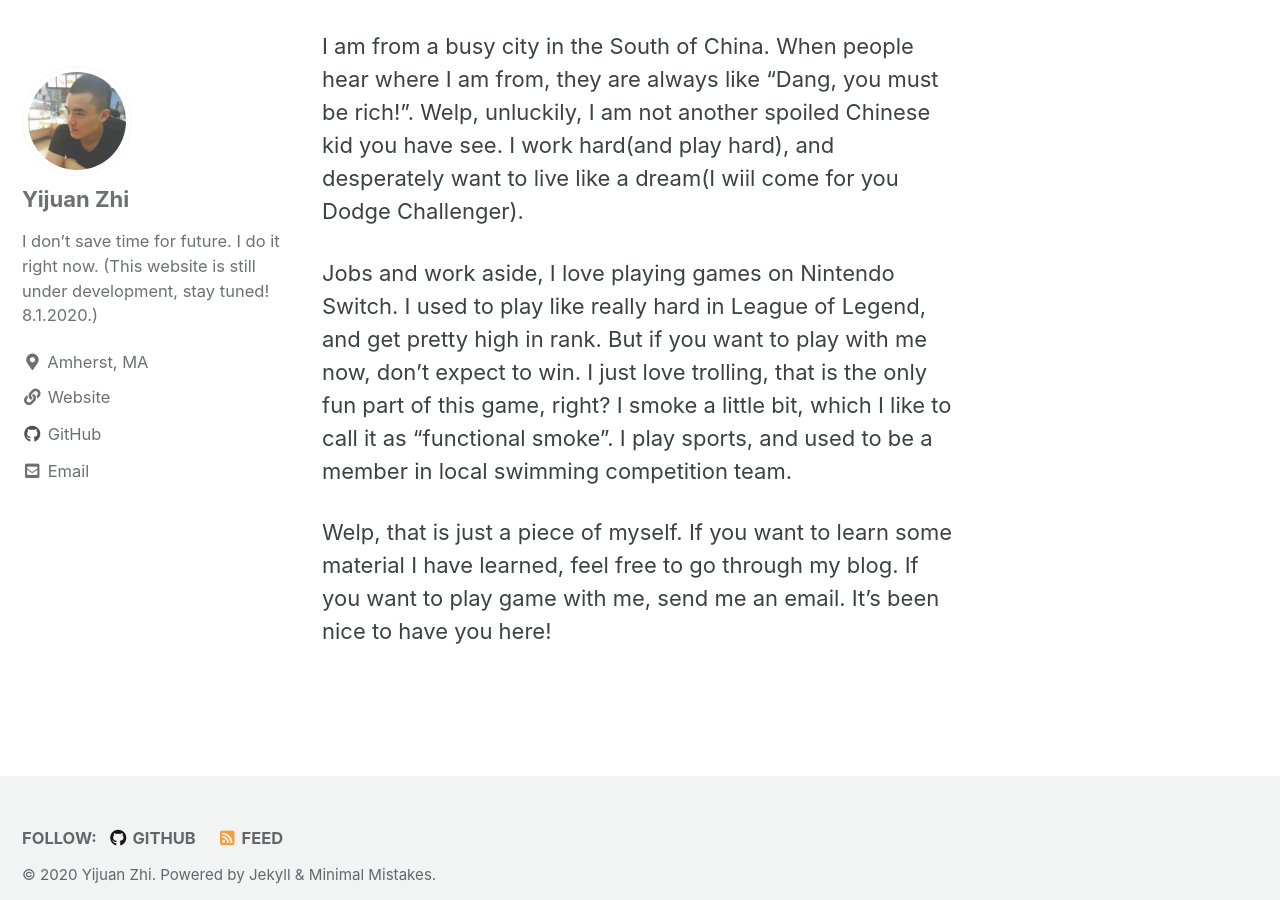
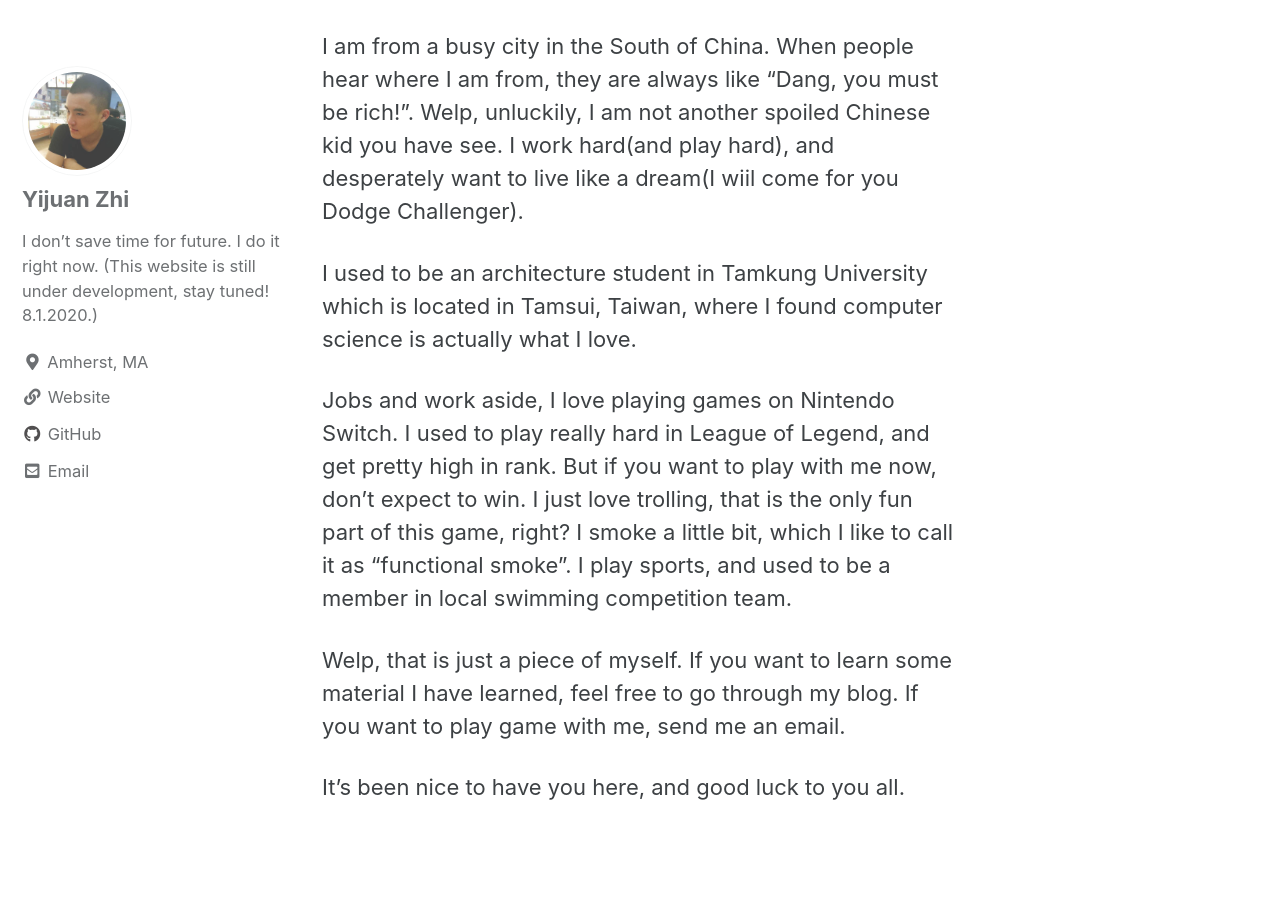
Before and after one commit to ZakaryZ/github-page-draft, a Jekyll site: the page built from _pages/about.md, in a window 1280 px wide and 900 px high, scrolled down 664 px. Built offline with Jekyll 4.4.1, drawn with Linux system fonts in a browser that asks for light colours; cached includes are drawn as plain includes; some of the changed text lies outside the part shown.

Commit message:
add new stuff into about me

```diff
--- a/_config.yml
+++ b/_config.yml
@@ -18,7 +18,7 @@
 locale: "en-US"
 title: "Yijuan's Blog"
 title_separator: "-"
-subtitle: "Where amazing happens" # site tagline that appears below site title in masthead
+subtitle: "A boring software engineer" # site tagline that appears below site title in masthead
 name: "Yijuan Zhi"
 description: "Yijuan Zhi's Blog"
 url: "https:YijuanZhi.github.io" # the base hostname & protocol for your site e.g. "https://mmistakes.github.io"
--- a/_pages/about.md
+++ b/_pages/about.md
@@ -15,6 +15,10 @@ I am Yijuan Zhi, or you can call me Xavier. My Chinese friends like to call me X
 
 I am from a busy city in the South of China. When people hear where I am from, they are always like "Dang, you must be rich!". Welp, unluckily, I am not another spoiled Chinese kid you have see. I work hard(and play hard), and desperately want to live like a dream(I wiil come for you Dodge Challenger).
 
-Jobs and work aside, I love playing games on Nintendo Switch. I used to play like really hard in League of Legend, and get pretty high in rank. But if you want to play with me now, don't expect to win. I just love trolling, that is the only fun part of this game, right? I smoke a little bit, which I like to call it as "functional smoke". I play sports, and used to be a member in local swimming competition team.
+I used to be an architecture student in Tamkung University which is located in Tamsui, Taiwan, where I found computer science is actually what I love.
 
-Welp, that is just a piece of myself. If you want to learn some material I have learned, feel free to go through my blog. If you want to play game with me, send me an email. It's been nice to have you here!
+Jobs and work aside, I love playing games on Nintendo Switch. I used to play really hard in League of Legend, and get pretty high in rank. But if you want to play with me now, don't expect to win. I just love trolling, that is the only fun part of this game, right? I smoke a little bit, which I like to call it as "functional smoke". I play sports, and used to be a member in local swimming competition team.
+
+Welp, that is just a piece of myself. If you want to learn some material I have learned, feel free to go through my blog. If you want to play game with me, send me an email.
+
+It's been nice to have you here, and good luck to you all.
```
